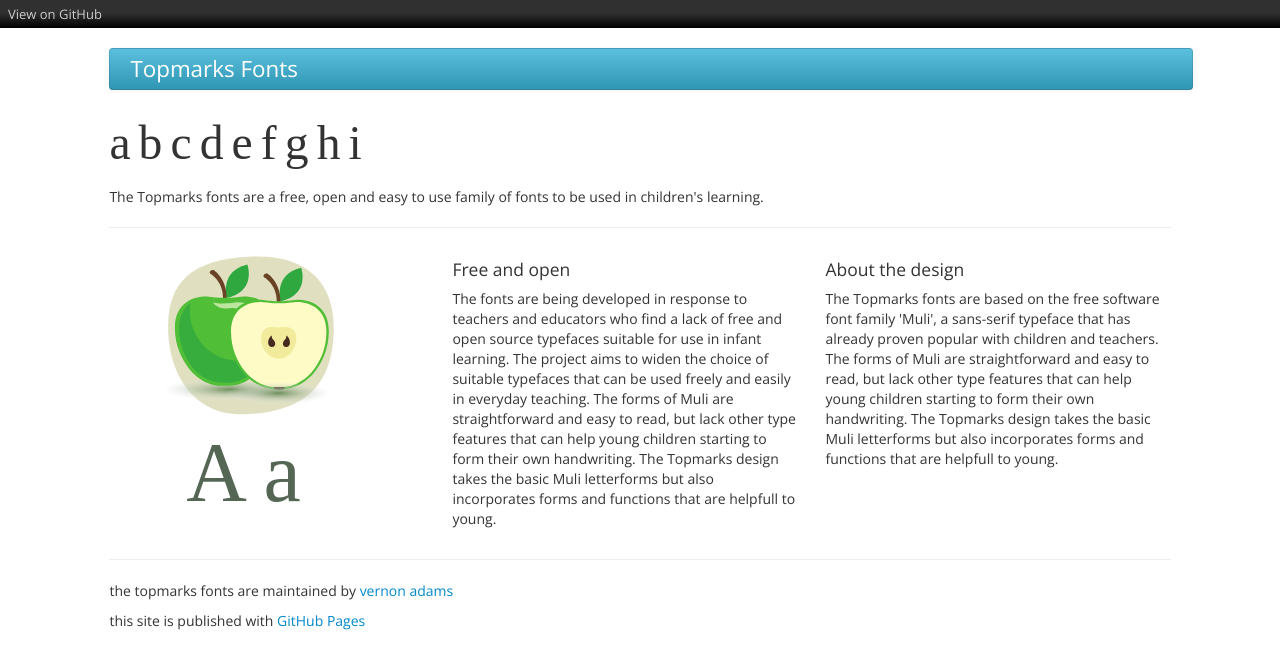
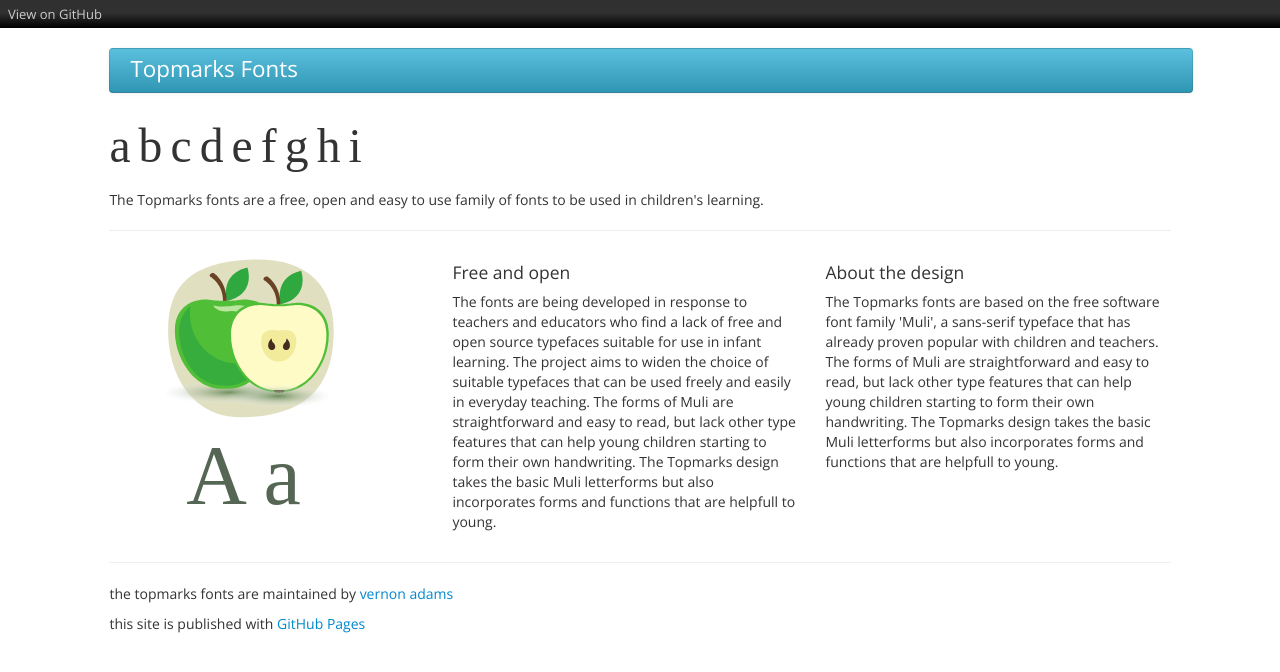
Before and after one commit to vernnobile/topmarks, a Jekyll site: the page built from index.html, in a window 1280 px wide. Shown: the top 672 px of the page. Built offline with Jekyll 4.4.1, drawn with Linux system fonts in a browser that asks for light colours; some web fonts are replaced.

Commit message:
Update stylesheet.css

```diff
--- a/stylesheets/stylesheet.css
+++ b/stylesheets/stylesheet.css
@@ -15,8 +15,8 @@
 
 /* =Navigation
 ----------------------------------------------- */
-.navbar-static-cont-width .navbar-inner {padding-left:10px 10px 0 10px;min-height:40px;}
-.navbar-static-cont-width {padding:10px 10px 0 10px;}
+.navbar-static-cont-width .navbar-inner {padding-left:10px 10px 3px 10px;min-height:40px;}
+.navbar-static-cont-width {padding:10px 10px 3px 10px;}
 @media (min-width: 1200px) {
   .navbar-static-cont-width {width:100%;}
 }
```
